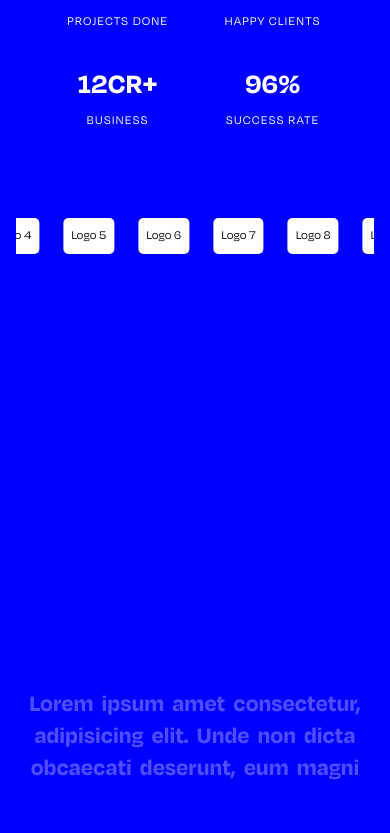
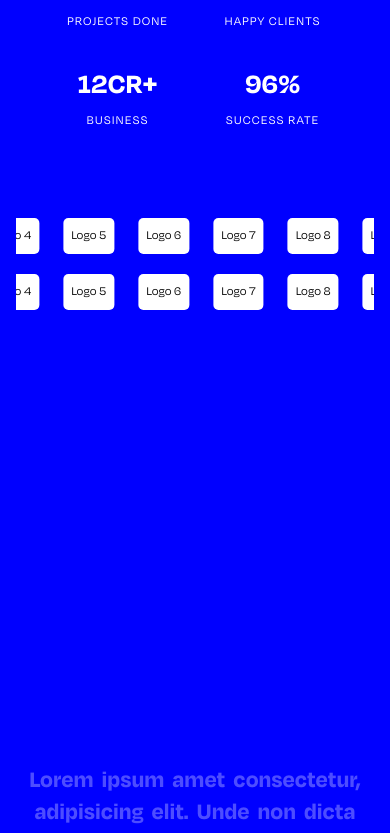
Before and after one commit to marketLube/Marketlub, a React (Vite) app: page / in a window 390 px wide. Shown: the part 256-1089 px from the top of the page. Built offline with nearby package versions, Linux system fonts and the light colour scheme.

Commit message:
upto last change

```diff
--- a/sass/page/Section2/Logo.scss
+++ b/sass/page/Section2/Logo.scss
@@ -68,6 +68,13 @@
   height: 100px;
   margin-top: 6rem;
 }
+.logos2 {
+  overflow: hidden;
+  background-color: blue;
+  width: 100%;
+  height: 100px;
+  margin-top: 0;
+}
 
 .logo-slide {
   display: flex;
@@ -101,13 +108,15 @@
     padding: 0.5rem;
     font-size: 0.8rem;
   }
-  .logo-slide-two {
-    display: none;
+
+  .logos2 {
+    display: block;
+    margin-top: -1.5rem;
   }
 }
 
 @media (min-width: 681px) {
-  .logo-slide-two {
+  .logos2 {
     display: none;
   }
 }
--- a/sass/page/Section3/para.scss
+++ b/sass/page/Section3/para.scss
@@ -1,7 +1,7 @@
 @use "../../abstract/variables" as vars;
 
 .paragraph-container {
-  height: 700vh;
+  height: 400vh;
 }
 
 .paragraph {
@@ -26,6 +26,6 @@
     padding: 0 1rem;
   }
   .paragraph-container {
-    height: 150vh;
+    // height: 150vh;
   }
 }
--- a/src/SectionThree/Paragraph.jsx
+++ b/src/SectionThree/Paragraph.jsx
@@ -9,14 +9,14 @@ export const Paragraph = () => {
 
   useEffect(() => {
     const handleScroll = () => {
-      const scrollPosition = window.scrollY - 1300;
+      const scrollPosition = window.scrollY - 1000;
       const windowHeight = window.innerHeight;
       const maxScroll = document.documentElement.scrollHeight - windowHeight;
 
       // Calculate how many words should be bright based on scroll position
       const progress = scrollPosition / maxScroll;
       const totalWords = str.split(" ").length;
-      const activeWordIndex = Math.floor(progress * totalWords * 2);
+      const activeWordIndex = Math.floor(progress * totalWords * 4);
 
       wordsRef.current.forEach((word, index) => {
         if (word) {
--- a/src/SectionTwo/LogoSection.jsx
+++ b/src/SectionTwo/LogoSection.jsx
@@ -2,6 +2,7 @@ export const LogoSection = () => {
   const logos = Array.from({ length: 15 }, (_, i) => `Logo ${i + 1}`);
 
   return (
+    <>
       <div className="logos">
         <div className="logo-slide">
           {/* Render two sets of logos for seamless looping */}
@@ -21,8 +22,9 @@ export const LogoSection = () => {
             <div key={`logo-duplicate-${index}`}>{logo}</div>
           ))}
         </div>
-
-      <div className="logo-slide-two">
+      </div>
+      <div className="logos2">
+        <div className="logo-slide">
           {/* Render two sets of logos for seamless looping */}
           {logos.map((logo, index) => (
             <div key={`logo-${index}`}>{logo}</div>
@@ -41,5 +43,6 @@ export const LogoSection = () => {
           ))}
         </div>
       </div>
+    </>
   );
 };
--- a/styles/sassStyle.css
+++ b/styles/sassStyle.css
@@ -240,6 +240,14 @@ body {
   margin-top: 6rem;
 }
 
+.logos2 {
+  overflow: hidden;
+  background-color: blue;
+  width: 100%;
+  height: 100px;
+  margin-top: 0;
+}
+
 .logo-slide {
   display: flex;
   gap: 3rem;
@@ -271,17 +279,18 @@ body {
     padding: 0.5rem;
     font-size: 0.8rem;
   }
-  .logo-slide-two {
-    display: none;
+  .logos2 {
+    display: block;
+    margin-top: -1.5rem;
   }
 }
 @media (min-width: 681px) {
-  .logo-slide-two {
+  .logos2 {
     display: none;
   }
 }
 .paragraph-container {
-  height: 700vh;
+  height: 400vh;
 }
 
 .paragraph {
@@ -304,9 +313,6 @@ body {
   .paragraph {
     font-size: 1.5rem;
     padding: 0 1rem;
-  }
-  .paragraph-container {
-    height: 150vh;
   }
 }
 .work-section {
```
Also changed, not shown: 1 other file (tests, documents, lock files or other folders). Lines whose indentation alone changed are shown as unchanged.
